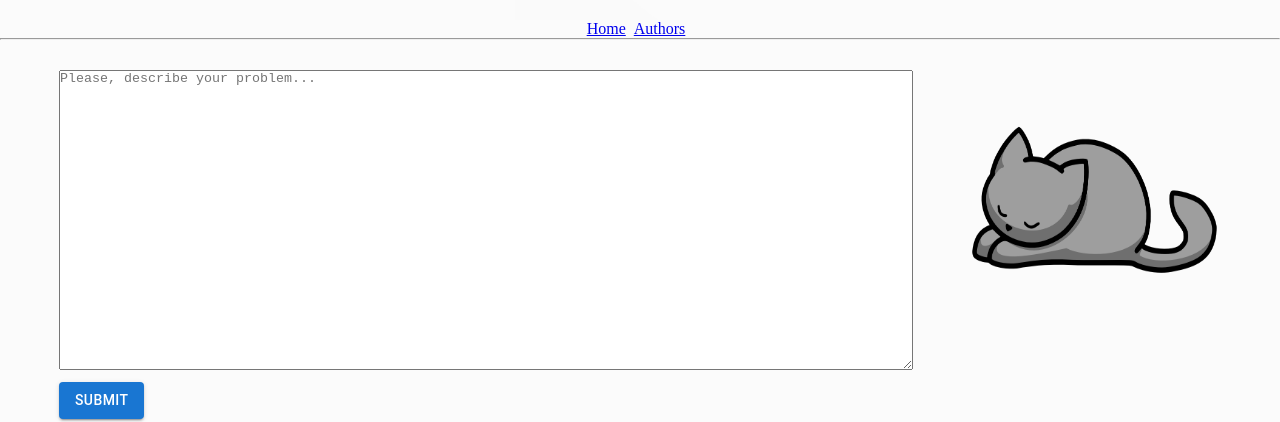
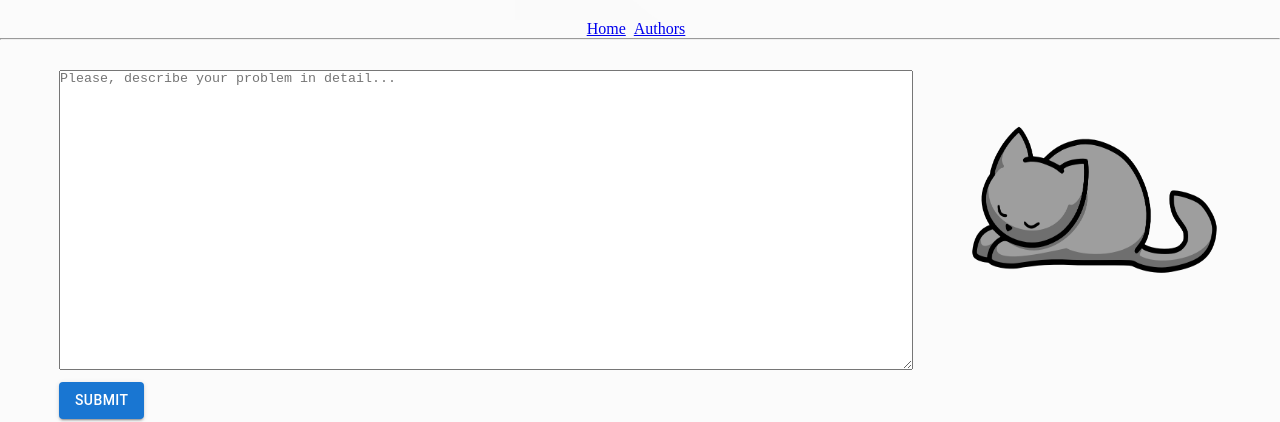
Before and after one commit to Informhunter/junction2023, a React (Create React App) app in the folder frontend/: page / in a window 1280 px wide. Shown: the part 150-572 px from the top of the page. Built offline with nearby package versions, Linux system fonts and the light colour scheme.

Commit message:
update editor's placeholder

```diff
--- a/frontend/src/Editor.tsx
+++ b/frontend/src/Editor.tsx
@@ -27,7 +27,7 @@ const Editor: React.FC = () => {
       <DiaryFormContainer>
         <StyledTextareaAutosize
           ref={editorRef}
-          placeholder="Please, describe your problem..."
+          placeholder="Please, describe your problem in detail..."
         />
         {isFetching && <StyledLinearProgress />}
         <SubmitButton variant="contained" onClick={() => setSubmitted(true)}>
```
